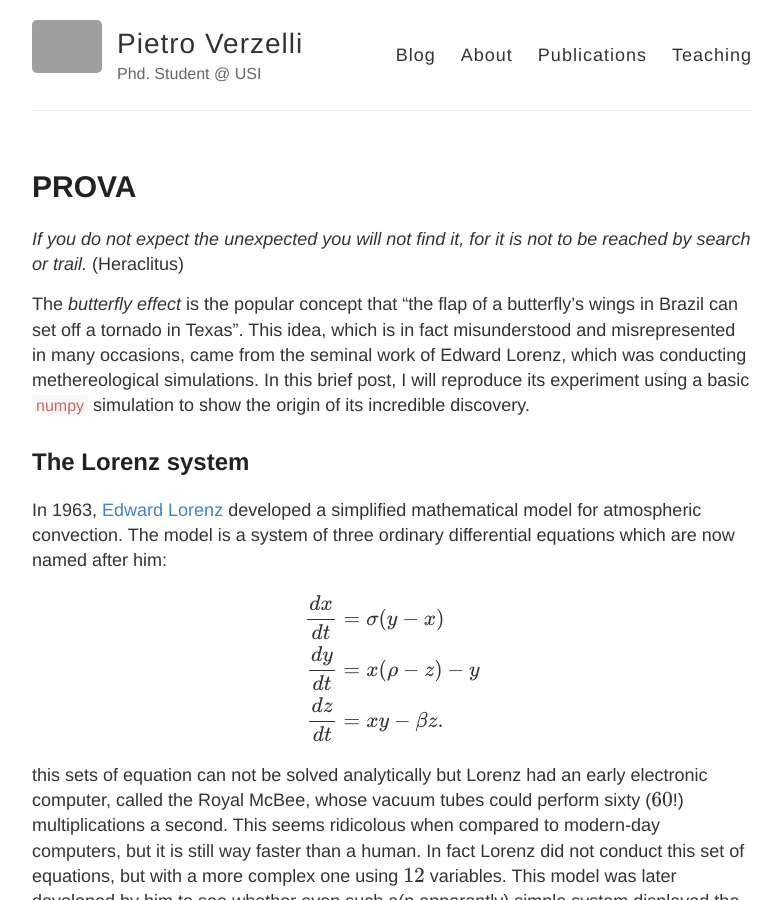
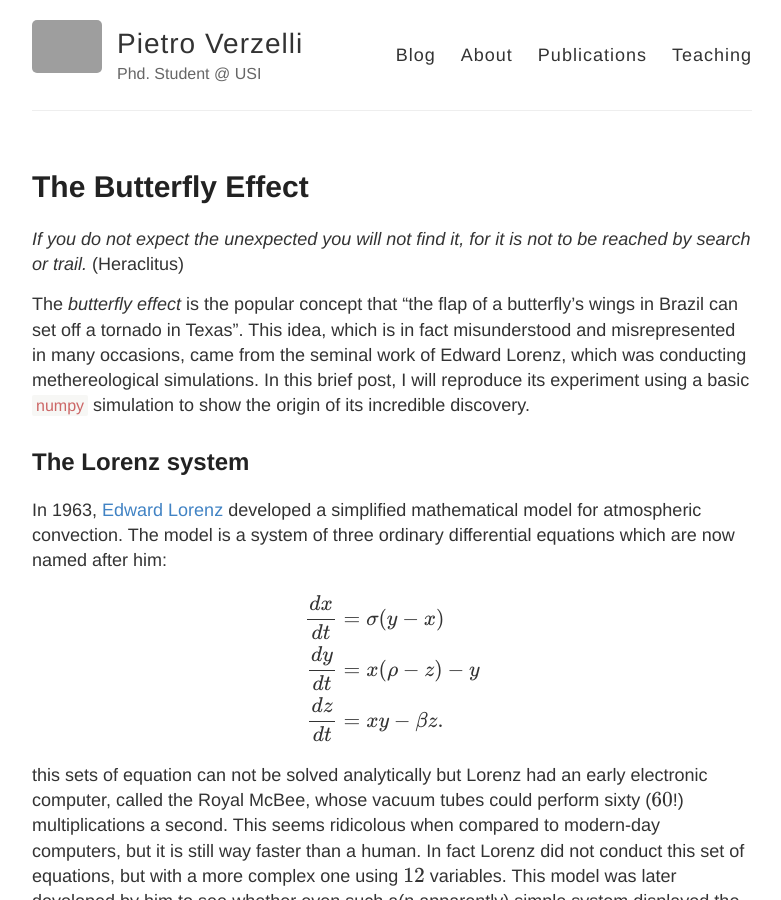
Before and after one commit to verzep/verzep.github.io, a Jekyll site: the page built from _posts/2021-02-21-Buttefly-Effect.md, in a window 1280 px wide and 900 px high. Shown: the whole window, without its empty margins (248-1029 px from the left). Built offline with Jekyll 4.4.1, drawn with Linux system fonts in a browser that asks for light colours; formulas are drawn with MathJax 3; grey boxes are pictures that could not be loaded.

Commit message:
Update 2021-02-21-Buttefly-Effect.md

```diff
--- a/_posts/2021-02-21-Buttefly-Effect.md
+++ b/_posts/2021-02-21-Buttefly-Effect.md
@@ -1,6 +1,6 @@
 ---
 layout: post
-title: "PROVA"
+title: "The Butterfly Effect"
 tags: dynamical_systems, lorenz, chaos
 category: dynamical_systems
 ---
```
